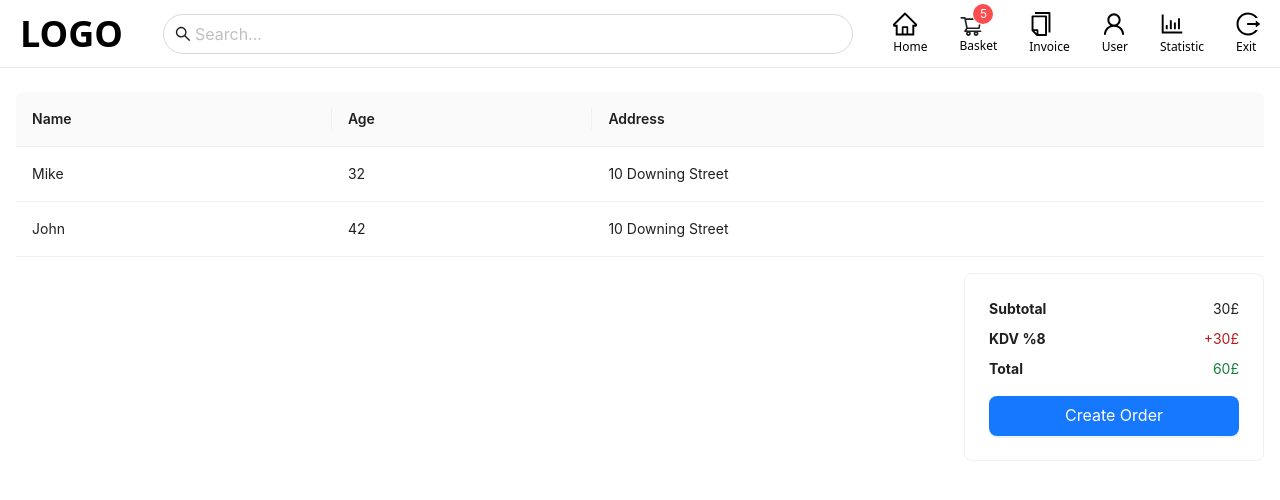
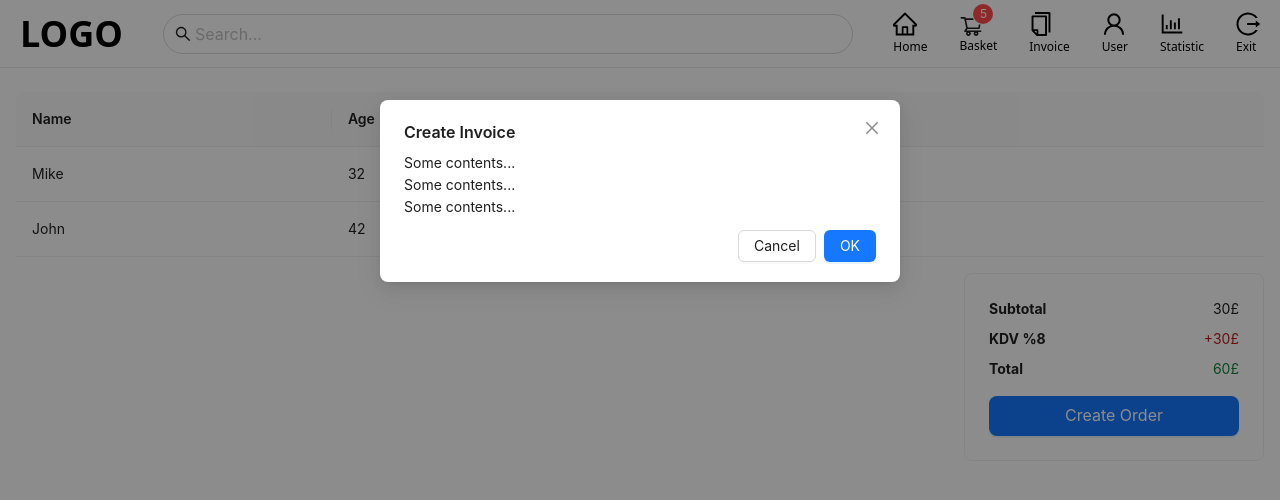
Before and after one commit to cansu846/PosApp, a React (Create React App) app in the folder frontend/client/: page /cart in a window 1280 px wide. Both pictures are taken after a click on the button "Create Order". Shown: the top 500 px of the page. Built offline with nearby package versions, Linux system fonts and the light colour scheme.

Commit message:
feat: add cartinvoice component

```diff
--- /dev/null
+++ b/frontend/client/src/cart/CartInvoice.jsx
@@ -0,0 +1,15 @@
+import React from 'react'
+import {Modal } from 'antd';
+function CartInvoice({isModalOpen, showModal}) {
+    return (
+        <div>
+            <Modal title="Create Invoice" open={isModalOpen} onOk={showModal} onCancel={showModal}>
+                <p>Some contents...</p>
+                <p>Some contents...</p>
+                <p>Some contents...</p>
+            </Modal>
+        </div>
+    )
+}
+
+export default CartInvoice
--- a/frontend/client/src/pages/CartPage.jsx
+++ b/frontend/client/src/pages/CartPage.jsx
@@ -1,7 +1,14 @@
-import { Button, Card, Table } from 'antd';
-import React from 'react'
+import { Button, Card, Modal, Table } from 'antd';
+import React, { useState } from 'react'
+import CartInvoice from '../cart/CartInvoice';
 
 function CartPage() {
+    const [isModalOpen, setIsModelOpen] = useState(false);
+
+    const showModal = () => {
+        setIsModelOpen(!isModalOpen);
+    }
+
     const dataSource = [
         {
             key: '1',
@@ -38,7 +45,7 @@
     return (
         <div className='mx-4'>
             <div className=''>
-            <Table dataSource={dataSource} columns={columns} className='rounded-md' pagination={false}/>
+                <Table dataSource={dataSource} columns={columns} className='rounded-md' pagination={false} />
             </div>
 
             <div className='cart-total flex justify-end mt-4'>
@@ -57,8 +64,12 @@
                         <p className='font-bold'>Total</p>
                         <p className='text-green-700'>60£</p>
                     </div>
-                    <Button type='primary' size='large' className='w-full mt-4'>Create Order</Button>
+                    <Button type='primary' size='large'
+                        className='w-full mt-4' onClick={showModal} >Create Order </Button>
                 </Card>
+
+                <CartInvoice isModalOpen={isModalOpen} showModal={showModal}/>
+
             </div>
         </div>
     )
```
Lines whose indentation alone changed are shown as unchanged.
